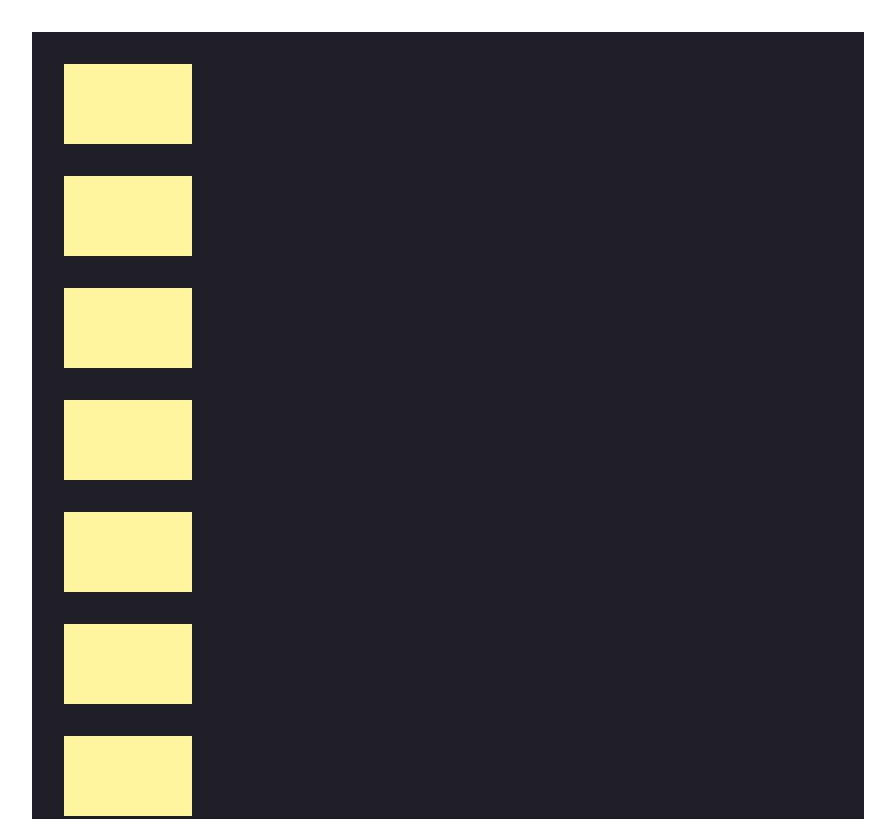
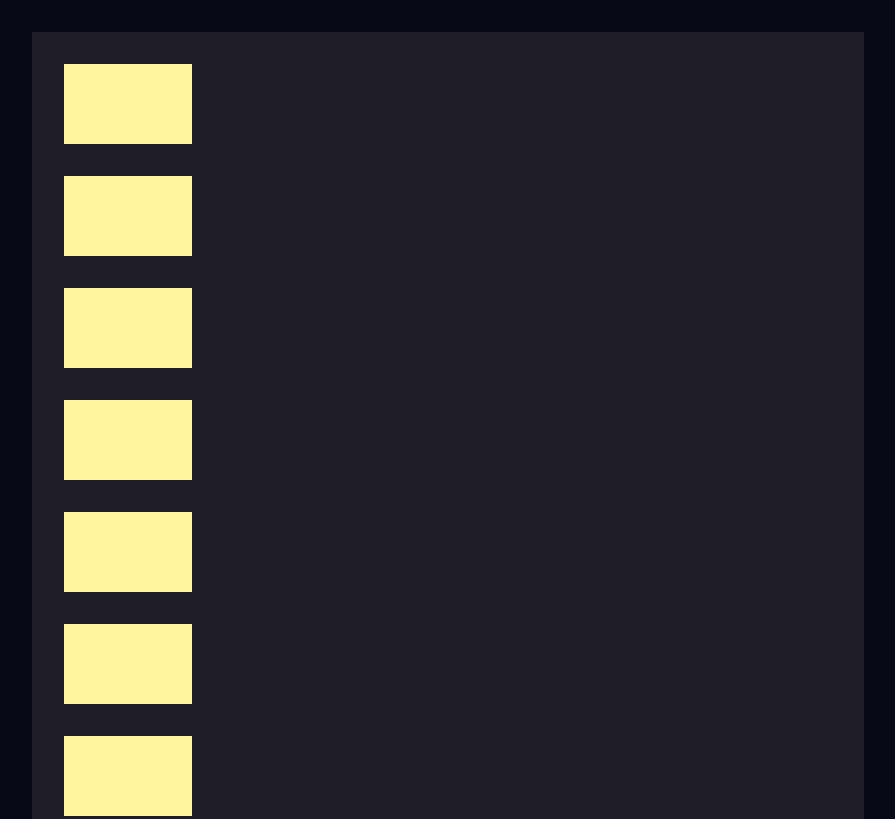
Before and after one commit to tnsmw/Thesis-Prototype, a plain HTML site: page index.html in a window 1280 px wide. Shown: the top 819 px of the page, without its empty margins (384-1279 px from the left). Drawn offline with nearby package versions, Linux system fonts and the light colour scheme.

Commit message:
updated background color

```diff
--- a/style.css
+++ b/style.css
@@ -8,7 +8,7 @@ html {
 }
 
 body {
-  color: #070917;
+  background: #070917;
 }
 
 main {
```
